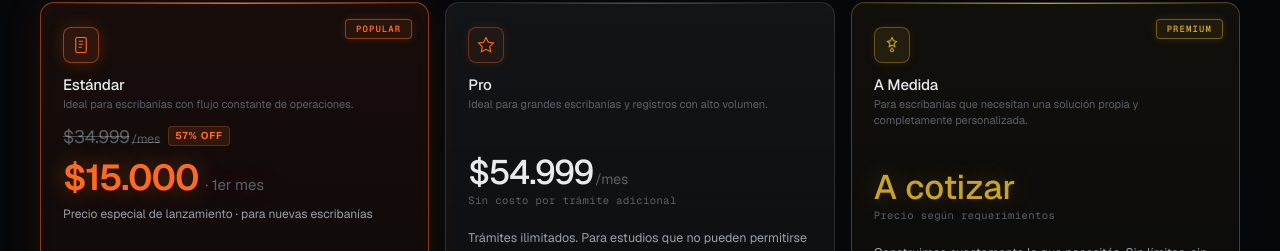
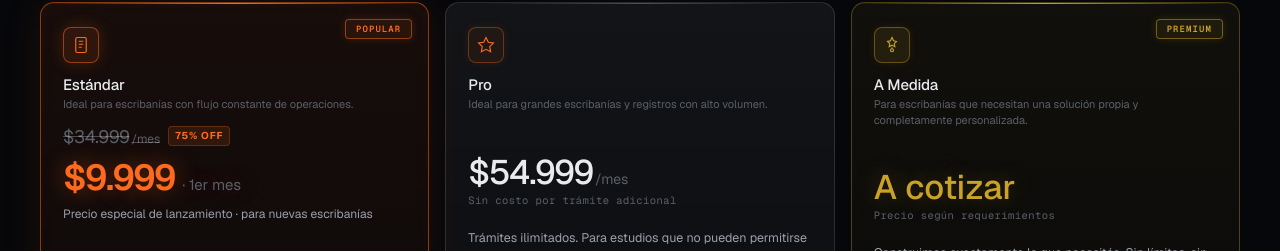
Before and after one commit to valentinopign/escriban-IA, a Next.js app: page / in a window 1280 px wide. Shown: the part 5338-5589 px from the top of the page. Built offline with nearby package versions, Linux system fonts and the light colour scheme.

Commit message:
Changed promotion price by 23%

```diff
--- a/src/components/PricingSection.tsx
+++ b/src/components/PricingSection.tsx
@@ -134,9 +134,9 @@ const PricingSection = () => {
                     <div className="pricingCardPriceStrike">
                       {plan.price}<span className="pricingUnit">{plan.unit}</span>
                     </div>
-                    <span className="pricingDiscountBadge">57% OFF</span>
+                    <span className="pricingDiscountBadge">75% OFF</span>
                   </div>
-                  <div className="pricingCardPriceFree">$15.000 <span className="pricingCardPriceFreeUnit">· 1er mes</span></div>
+                  <div className="pricingCardPriceFree">$9.999 <span className="pricingCardPriceFreeUnit">· 1er mes</span></div>
                   <div className="pricingTrialNote">Precio especial de lanzamiento · para nuevas escribanías</div>
                 </>
               ) : plan.custom ? (
```
